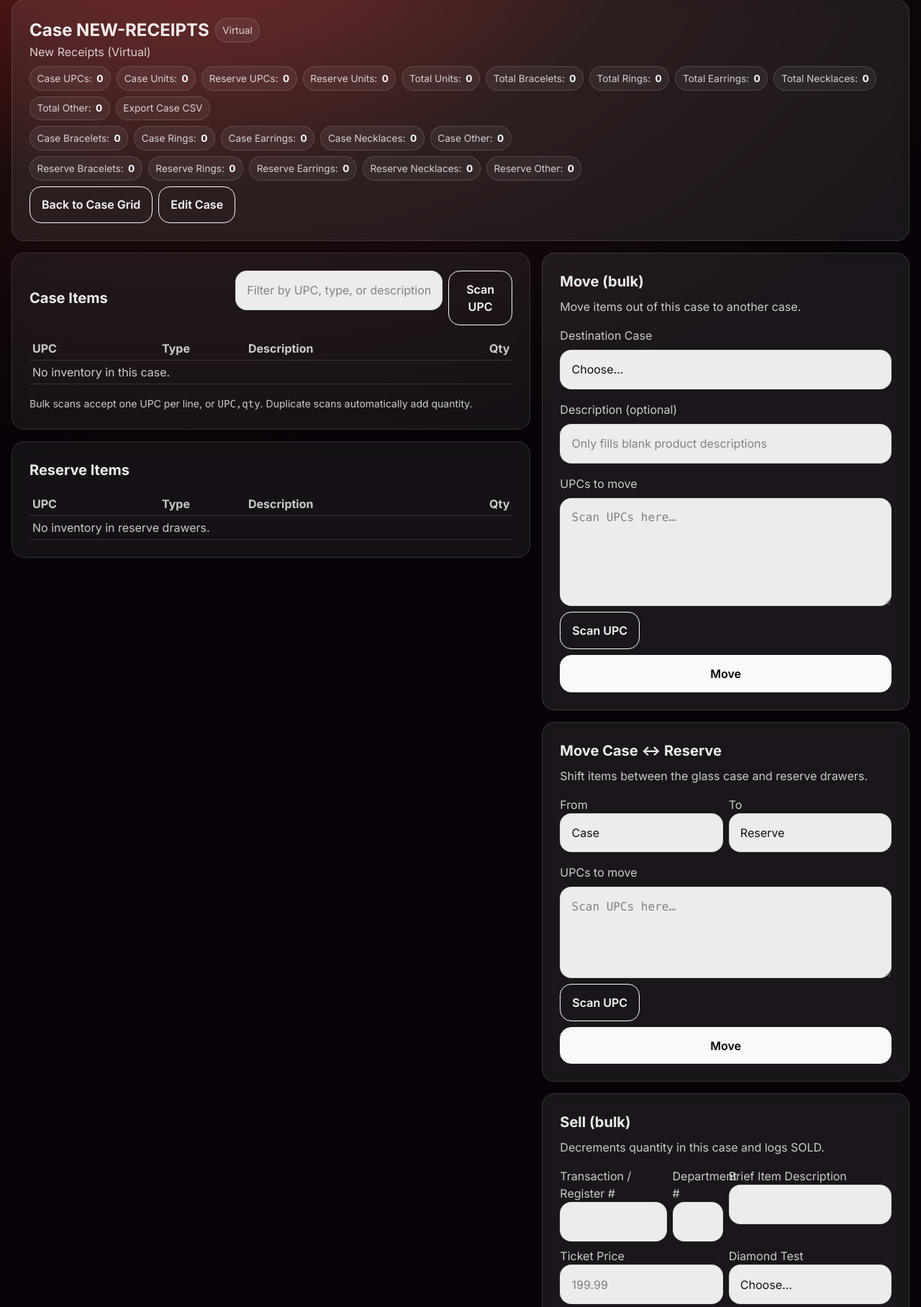
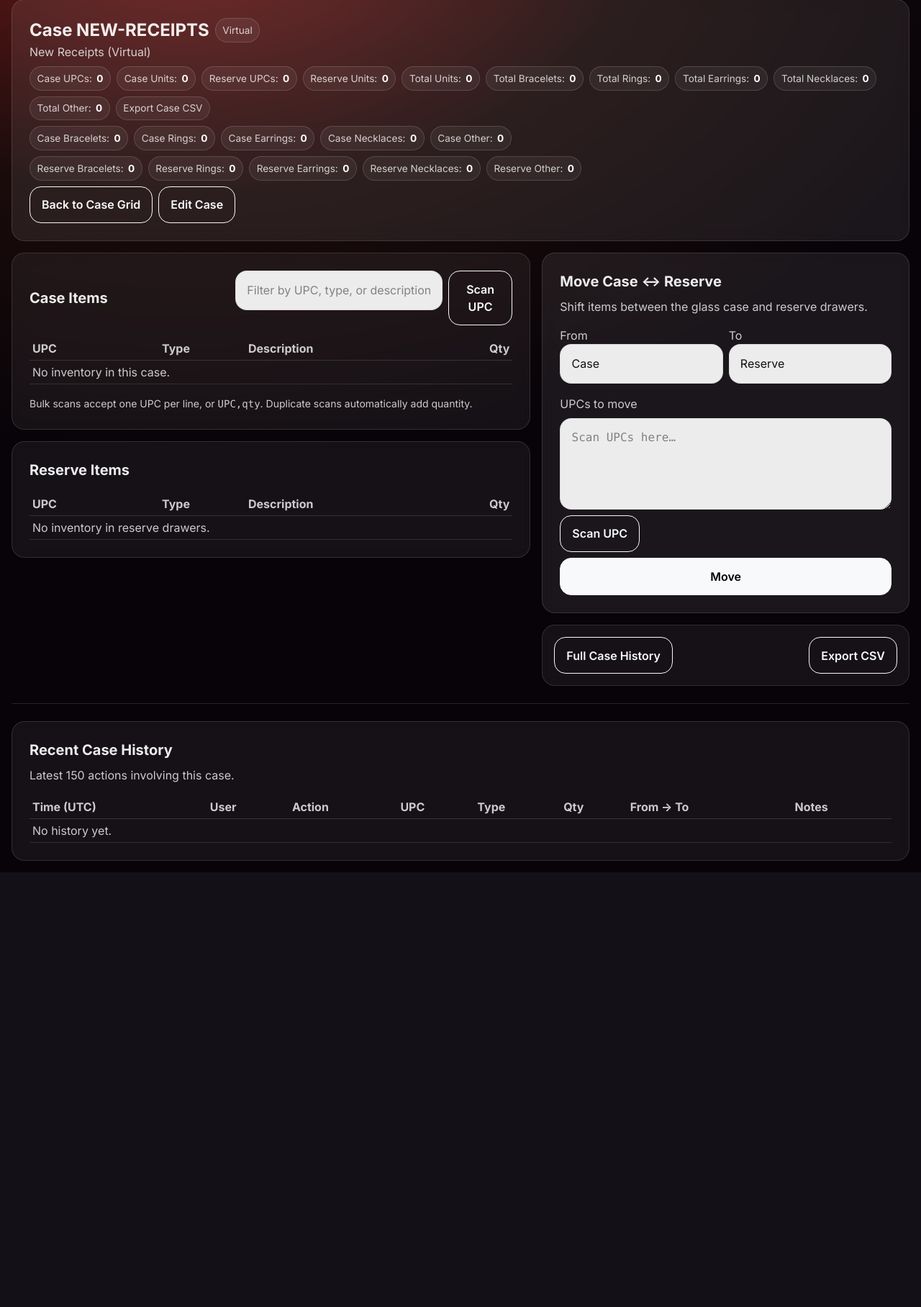
Before and after one commit to Johnjr00/Jewelry_CC, a Flask app: page /cases/NEW-RECEIPTS in a window 1280 px wide. Shown: the part 166-1982 px from the top of the page at 72% size. After the commit the page ends 1378 px from the top, so only its background shows below. Run offline with Flask 3, Linux system fonts and the light colour scheme; the visitor is signed in with stand-in values (Sample User, id 1); data comes from the database, SQL or seed files in the repository; data that the repository does not hold is empty.

Commit message:
Remove bulk actions from case view

```diff
--- a/templates/case.html
+++ b/templates/case.html
@@ -148,38 +148,6 @@
     <div class="sticky-actions d-grid gap-3">
 
       <div class="glass p-3 p-md-4">
-        <div class="fw-bold fs-5 mb-2">Move (bulk)</div>
-        <div class="text-white-50 mb-3">Move items out of this case to another case.</div>
-
-        <form method="post" action="{{ url_for('move_out_of_case', case_code=case.case_code) }}" class="d-grid gap-2">
-          <label class="form-label text-white-50 mb-0">Destination Case</label>
-          <select class="form-select" name="to_case_code" required>
-            <option value="">Choose…</option>
-            {% for c in active_cases %}
-              {% if c.case_code != case.case_code %}
-                <option value="{{ c.case_code }}">
-                  {{ c.case_code }} — {{ c.case_name }}{% if c.is_virtual %} (Virtual){% endif %}
-                </option>
-              {% endif %}
-            {% endfor %}
-          </select>
-
-          <label class="form-label text-white-50 mb-0 mt-2">Description (optional)</label>
-          <input class="form-control" name="description" placeholder="Only fills blank product descriptions">
-
-          <label class="form-label text-white-50 mb-0 mt-2">UPCs to move</label>
-          <div class="d-flex flex-column gap-2">
-            <textarea class="form-control mono" id="case-move-upcs" name="upcs" rows="5" placeholder="Scan UPCs here…"></textarea>
-            <button class="btn btn-outline-light align-self-start" type="button" data-upc-scan-target="case-move-upcs">
-              Scan UPC
-            </button>
-          </div>
-
-          <button class="btn btn-light">Move</button>
-        </form>
-      </div>
-
-      <div class="glass p-3 p-md-4">
         <div class="fw-bold fs-5 mb-2">Move Case ↔ Reserve</div>
         <div class="text-white-50 mb-3">Shift items between the glass case and reserve drawers.</div>
 
@@ -210,70 +178,6 @@
           </div>
 
           <button class="btn btn-light">Move</button>
-        </form>
-      </div>
-
-      <div class="glass p-3 p-md-4">
-        <div class="fw-bold fs-5 mb-2">Sell (bulk)</div>
-        <div class="text-white-50 mb-3">Decrements quantity in this case and logs SOLD.</div>
-
-        <form method="post" action="{{ url_for('sell_from_case', case_code=case.case_code) }}" class="d-grid gap-2">
-  <div class="row g-2">
-    <div class="col-12 col-md-4">
-      <label class="form-label text-white-50 mb-0">Transaction / Register #</label>
-      <input class="form-control" name="trans_reg" required>
-    </div>
-    <div class="col-12 col-md-2">
-      <label class="form-label text-white-50 mb-0">Department #</label>
-      <input class="form-control" name="dept_no" required>
-    </div>
-    <div class="col-12 col-md-6">
-      <label class="form-label text-white-50 mb-0">Brief Item Description</label>
-      <input class="form-control" name="brief_desc" maxlength="80" required>
-    </div>
-    <div class="col-12 col-md-6">
-      <label class="form-label text-white-50 mb-0">Ticket Price</label>
-      <input class="form-control" name="ticket_price" inputmode="decimal" placeholder="199.99" required>
-    </div>
-    <div class="col-12 col-md-6">
-      <label class="form-label text-white-50 mb-0">Diamond Test</label>
-      <select class="form-select" name="diamond_test" required>
-        <option value="" selected disabled>Choose…</option>
-        <option value="Y">Y</option>
-        <option value="N">N</option>
-        <option value="NRT">NRT</option>
-      </select>
-    </div>
-  </div>
-
-  <label class="form-label text-white-50 mb-0">UPCs sold</label>
-          <div class="d-flex flex-column gap-2">
-            <textarea class="form-control mono" id="case-sell-upcs" name="upcs" rows="4" placeholder="Scan UPCs here…"></textarea>
-            <button class="btn btn-outline-light align-self-start" type="button" data-upc-scan-target="case-sell-upcs">
-              Scan UPC
-            </button>
-          </div>
-          <button class="btn btn-warning">Mark Sold</button>
-        </form>
-      </div>
-
-      <div class="glass p-3 p-md-4">
-        <div class="fw-bold fs-5 mb-2">Missing (bulk)</div>
-        <div class="text-white-50 mb-3">Decrements quantity in this case and logs MISSING.</div>
-
-        <form method="post" action="{{ url_for('missing_from_case', case_code=case.case_code) }}" class="d-grid gap-2">
-          <label class="form-label text-white-50 mb-0">UPCs missing</label>
-          <div class="d-flex flex-column gap-2">
-            <textarea class="form-control mono" id="case-missing-upcs" name="upcs" rows="4" placeholder="Scan UPCs here…"></textarea>
-            <button class="btn btn-outline-light align-self-start" type="button" data-upc-scan-target="case-missing-upcs">
-              Scan UPC
-            </button>
-          </div>
-
-          <label class="form-label text-white-50 mb-0 mt-2">Notes (optional)</label>
-          <input class="form-control" name="notes" placeholder="e.g., Audit variance / could not locate">
-
-          <button class="btn btn-danger">Mark Missing</button>
         </form>
       </div>
 
```
